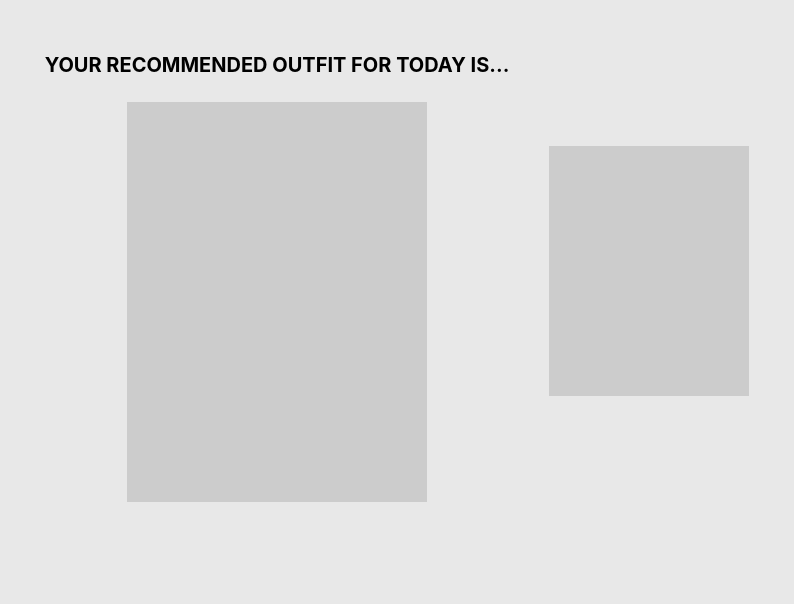
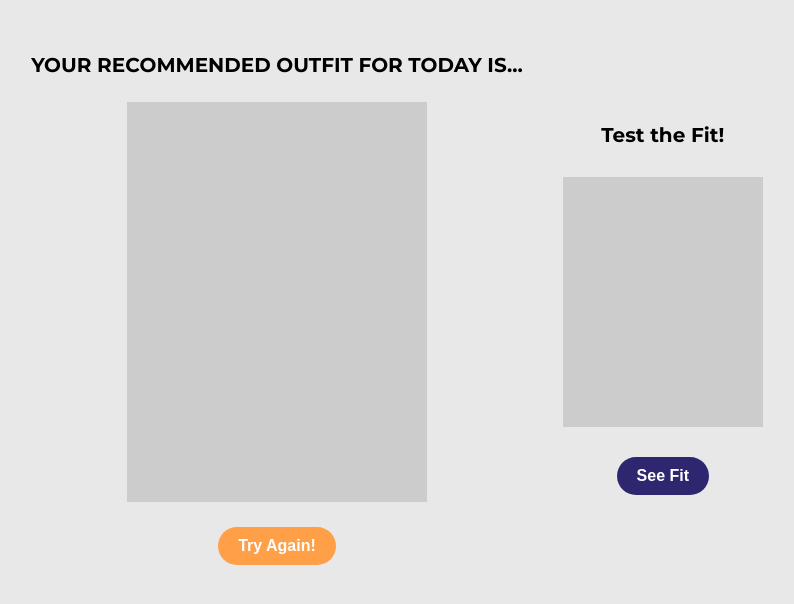
Before and after one commit to briankim0629/Codinator, a React (Create React App) app in the folder codinator-app/: page /outcome in a window 1280 px wide. Shown: the top 604 px of the page, without its empty margins (243-1037 px from the left). Built offline with nearby package versions, Linux system fonts and the light colour scheme.

Commit message:
rec page updates

```diff
--- a/codinator-app/src/components/ChooseStyle.jsx
+++ b/codinator-app/src/components/ChooseStyle.jsx
@@ -65,8 +65,26 @@ function StyleSelection() {
   const styles = ["Formal", "Casual", "Athletic", "Any"];
   const navigate = useNavigate();
 
-  const handleStart = () => {
+  const handleStart = async () => {
+    try {
+        await fetch(`${process.env.REACT_APP_BACKEND_URL}/setStyle`, {
+          method: "POST",
+          headers: {
+            "Content-Type": "application/json",
+          },
+          body: JSON.stringify({ style: selectedStyle }),
+        });
+        setSelectedStyle(""); // Reset the selected style after starting
         navigate("/outcome");
+    } catch (error) {
+      console.error("Error during style selection:", error);
+      alert("An error occurred while starting. Please try again.");
+      return;
+
+    } finally {
+      // Optionally, you can reset the selected style here if needed
+      setSelectedStyle("");
+    }
   };
 
   const handleStyleChange = (style) => {
@@ -75,7 +93,7 @@ function StyleSelection() {
       return;
     }
     setSelectedStyle(style);
-    }
+  };
 
   return (
     <Container>
--- a/codinator-app/src/pages/Outcome.jsx
+++ b/codinator-app/src/pages/Outcome.jsx
@@ -1,5 +1,6 @@
 import React from "react";
 import styled from "styled-components";
+import "@fontsource/montserrat/700.css"; // Importing Montserrat font for styling
 
 const Container = styled.div`
   background-color: #e8e8e8;
@@ -18,7 +19,7 @@ const RecommendBox = styled.div`
   background-color: #ccc; /* Gray */
 `;
 
-const SmallBox = styled.div`
+const FitBox = styled.div`
   width: 200px;
   height: 250px;
   background-color: #ccc; /* Gray */
@@ -29,6 +30,7 @@ const Header = styled.h1`
   color: #000;
   margin-bottom: 20px;
   text-align: center;
+  font-family: 'Montserrat', sans-serif; /* Using Montserrat font for the header */
 `;
 
 const BoxesContainer = styled.div`
@@ -46,16 +48,72 @@ const RecommendBoxContainer = styled.div`
   flex-direction: column; /* Stack the header and box vertically */
 `;
 
+const FitBoxContainer = styled.div`
+  display: flex;
+  gap: 10px;
+  justify-content: center;
+  align-items: center;
+
+  flex-direction: column; /* Stack the header and box vertically */
+`;
+
+const RetryButton = styled.button`
+  background-color: #ff9f47; /* Orange color */
+  color: white;
+  border: none;
+  border-radius: 20px;
+  padding: 10px 20px;
+  cursor: pointer;
+  font-size: 16px;
+  font-weight: bold;
+  margin-top: 20px;
+
+  &:hover {
+    background-color: #f57c00; /* Darker orange on hover */
+  }
+`;
+
+const FitButton = styled.button`
+  background-color: #2E266E; /* Navy-ish color */
+    color: white;
+    border: none;
+    border-radius: 20px;
+    padding: 10px 20px;
+    cursor: pointer;
+    font-size: 16px;
+    font-weight: bold;
+    margin-top: 20px;
+
+    &:hover {
+        background-color: #5C53A0; /* Lighter navy on hover */
+    }
+    `;
+
 function Outcome() {
+
+    const handleRetry = () => {
+    }
+
+    const handleTryFit = () => { }
+
   return (
     <Container>
       <BoxesContainer>
         <RecommendBoxContainer>
           <Header>YOUR RECOMMENDED OUTFIT FOR TODAY IS...</Header>
 
+          {/* The FitButton can be used to trigger the try-on functionality */}
+          {/* You can add an onClick handler to FitButton to implement the try-on feature */}
+          {/* For now, it's just a placeholder */}
           <RecommendBox></RecommendBox>
+          <RetryButton onClick={handleRetry}>Try Again!</RetryButton>
         </RecommendBoxContainer>
-        <SmallBox />
+        <FitBoxContainer>
+          <Header>Test the Fit!</Header>
+
+          <FitBox />
+          <FitButton onClick={handleTryFit}>See Fit</FitButton>
+        </FitBoxContainer>
       </BoxesContainer>
     </Container>
   );
```
Also changed, not shown: 2 other files (tests, documents, lock files or other folders). Lines whose indentation alone changed are shown as unchanged.
